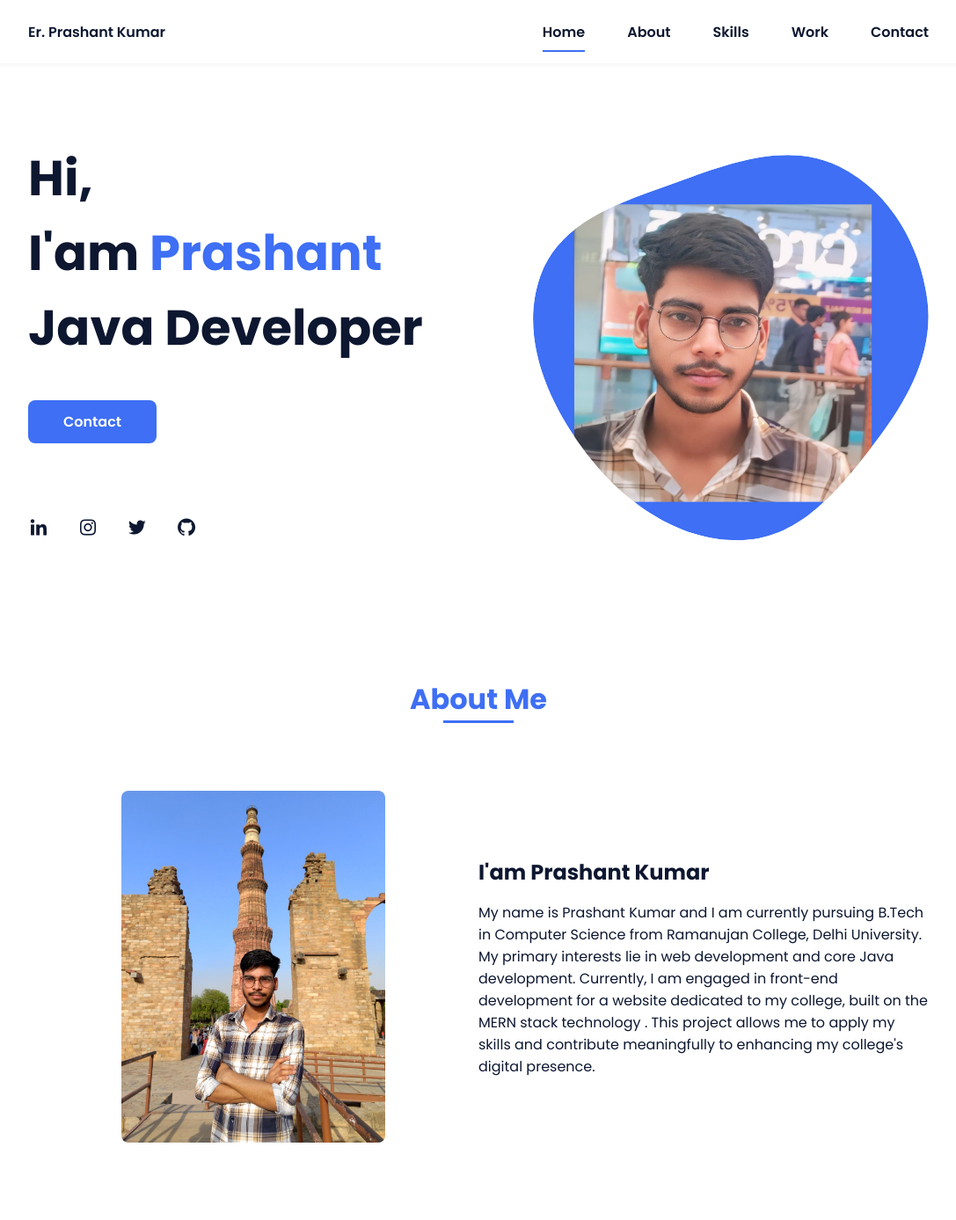
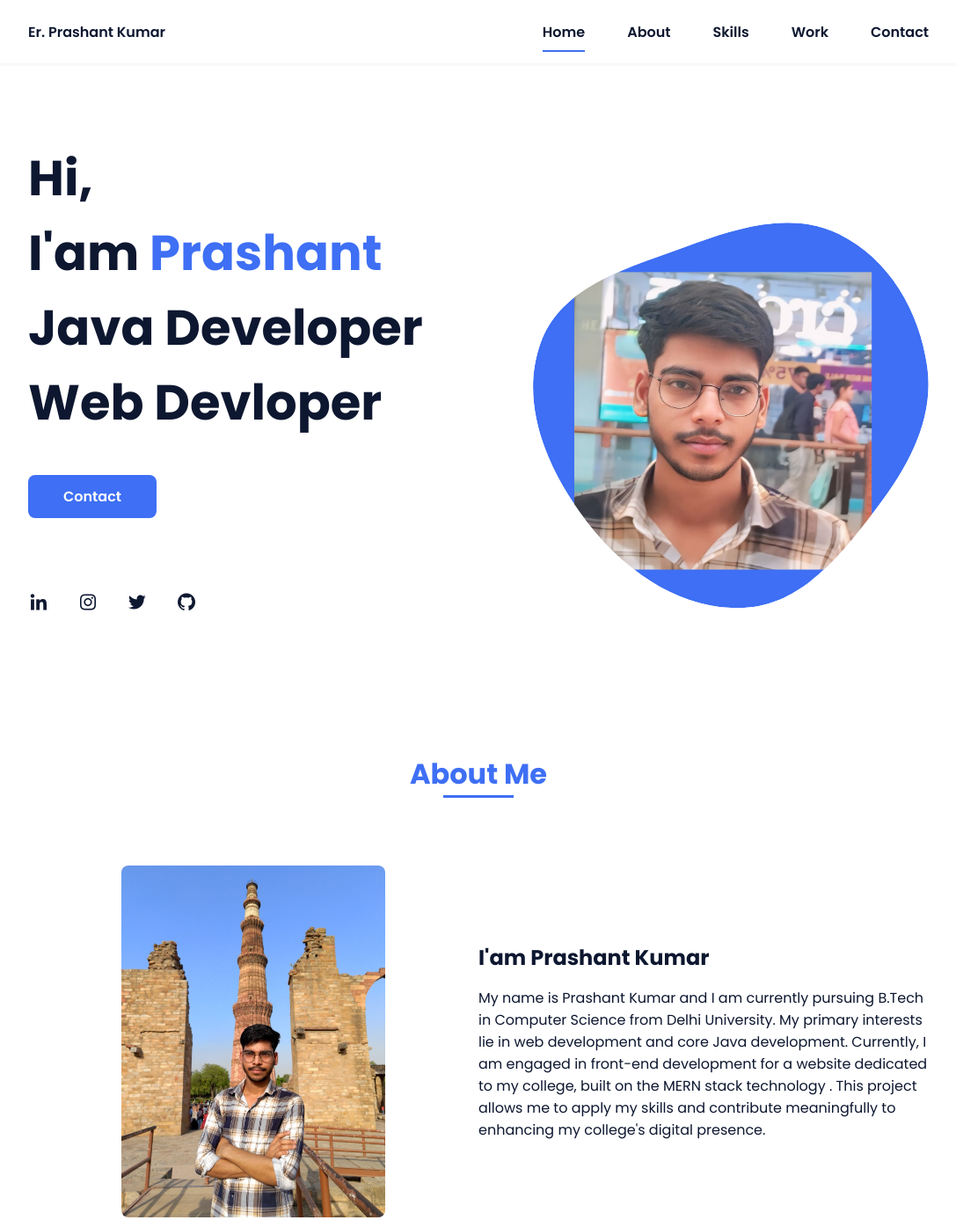
Before and after one commit to pra8953/Portfolio_prashant, a plain HTML site: page index.html in a window 1280 px wide. Shown: the top 1387 px of the page at 88% size, without its empty margins (96-1183 px from the left). Drawn offline with nearby package versions, Linux system fonts and the light colour scheme.

Commit message:
Update index.html

```diff
--- a/index.html
+++ b/index.html
@@ -39,7 +39,7 @@
             <!--===== HOME =====-->
             <section class="home bd-grid" id="home">
                 <div class="home__data">
-                    <h1 class="home__title">Hi,<br>I'am <span class="home__title-color">Prashant </span><br> Java Developer</h1>
+                    <h1 class="home__title">Hi,<br>I'am <span class="home__title-color">Prashant </span><br> Java Developer<br>Web Devloper</h1>
                     <!-- <a href="tel:+4733378901">+47 333 78 901</a> -->
 
                     <a href="tel:+919005975579" class="button">Contact</a>
@@ -77,7 +77,7 @@
 
                     <div>
                         <h2 class="about__subtitle">I'am Prashant Kumar</h2>
-                        <p class="about__text">My name is Prashant Kumar and I am currently pursuing  B.Tech in Computer Science from Ramanujan College, Delhi University. My primary interests lie in web development and core Java development. Currently, I am engaged in front-end development for a website dedicated to my college, built on the MERN  stack technology . This project allows me to apply my skills and contribute meaningfully to enhancing my college's digital presence.</p>
+                        <p class="about__text">My name is Prashant Kumar and I am currently pursuing  B.Tech in Computer Science from  Delhi University. My primary interests lie in web development and core Java development. Currently, I am engaged in front-end development for a website dedicated to my college, built on the MERN  stack technology . This project allows me to apply my skills and contribute meaningfully to enhancing my college's digital presence.</p>
                     </div>
                 </div>
             </section>
```
